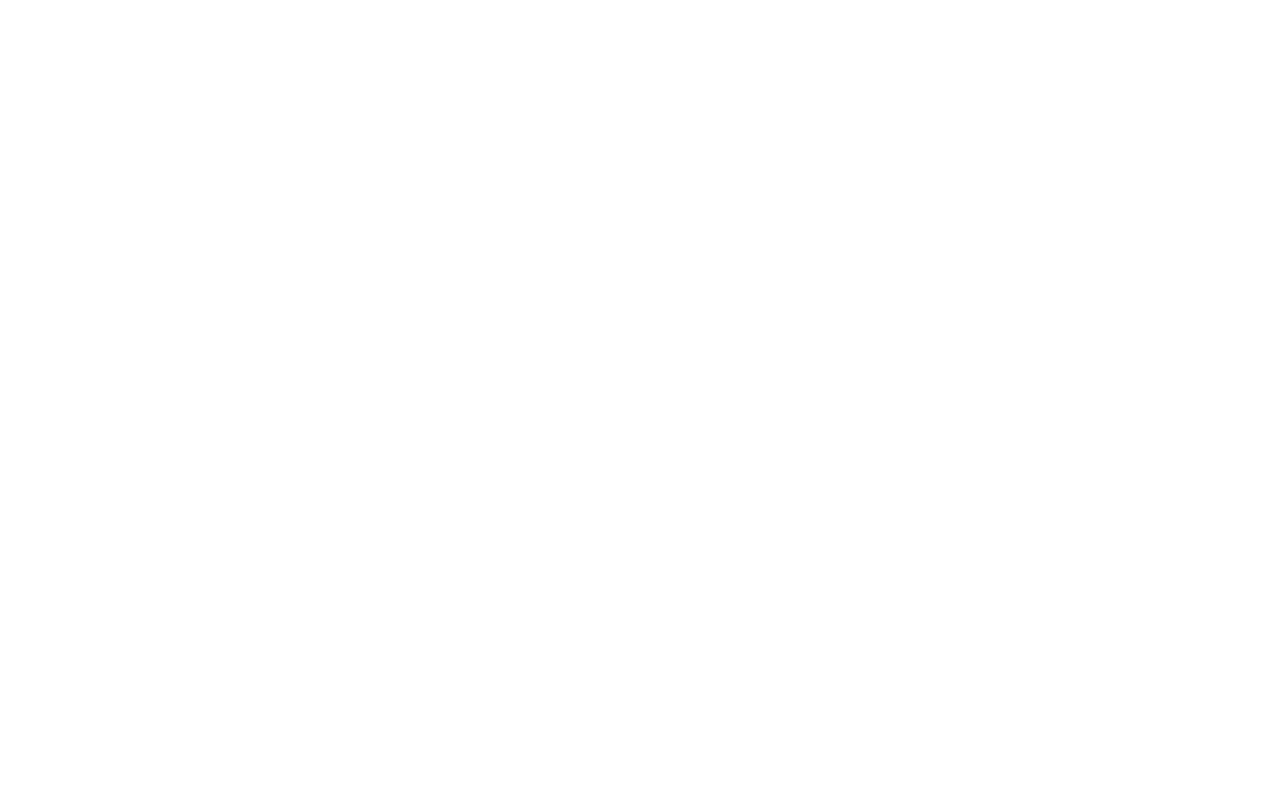
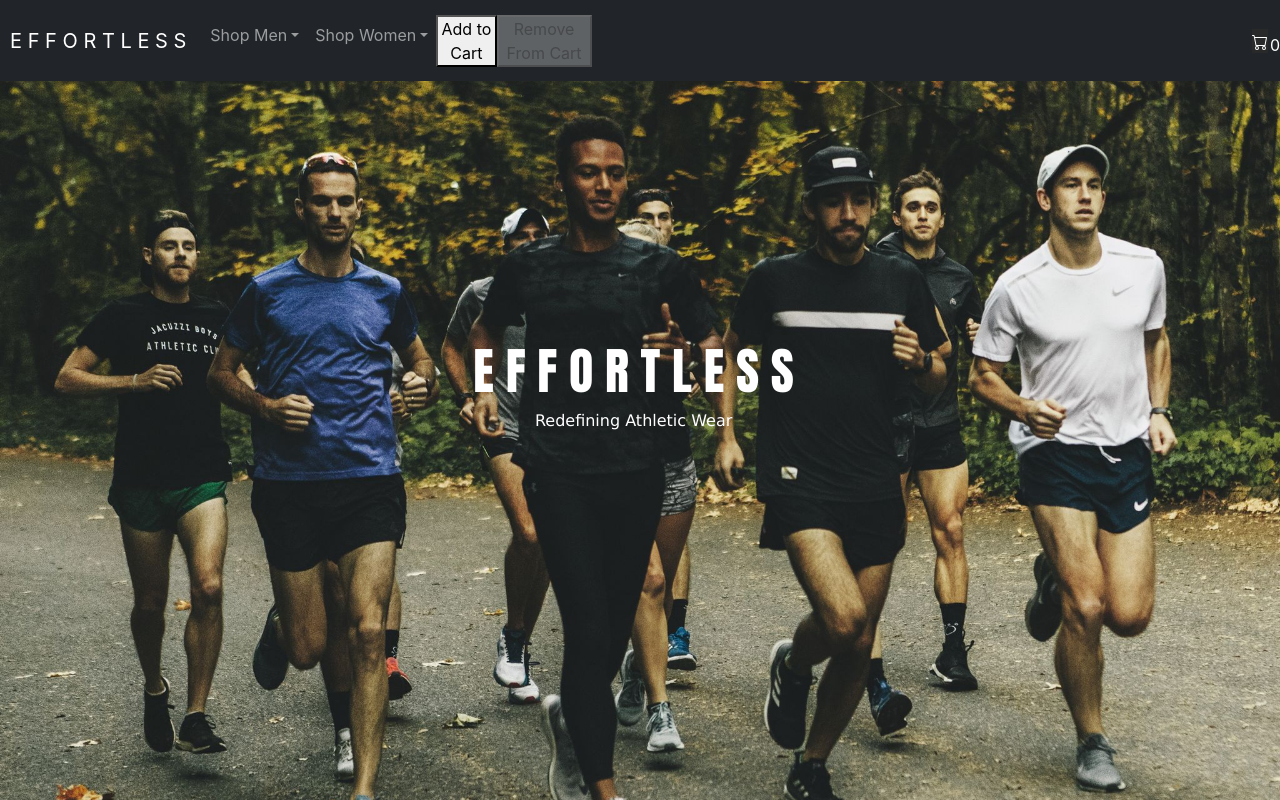
Before and after one commit to ydnamjs/CISC275012-S23-FinalProjectStarter, a React (Create React App) app: page / in a window 1280 px wide. Before the commit this address had no page. Shown: the top 800 px of the page. Built offline with nearby package versions, Linux system fonts and the light colour scheme.

Commit message:
something

```diff
--- a/src/App.tsx
+++ b/src/App.tsx
@@ -1,7 +1,7 @@
 import React from "react";
 import FrontPage from "./components/Main";
 import "./App.css";
-import { HashRouter as Router, Route, Routes } from "react-router-dom";
+import { HashRouter, Route, Routes } from "react-router-dom";
 import MenTops from "./components/pages/MenTops";
 import MenShorts from "./components/pages/MenShorts";
 import MenPants from "./components/pages/MenPants";
@@ -16,9 +16,9 @@ import WomenOuter from "./components/pages/WomenOuterwear";
 function App(): JSX.Element {
     return (
         <div>
-            <Router>
+            <HashRouter>
                 <Routes>
-                    <Route path="/homepage" element={<FrontPage />} />
+                    <Route path="/" element={<FrontPage />} />
                     <Route path="/mentops" element={<MenTops />} />
                     <Route path="/menshorts" element={<MenShorts />} />
                     <Route path="/menpants" element={<MenPants />} />
@@ -30,7 +30,7 @@ function App(): JSX.Element {
                     <Route path="/womenacc" element={<WomenAccessories />} />
                     <Route path="/womenouter" element={<WomenOuter />} />
                 </Routes>
-            </Router>
+            </HashRouter>
         </div>
     );
 }
```
